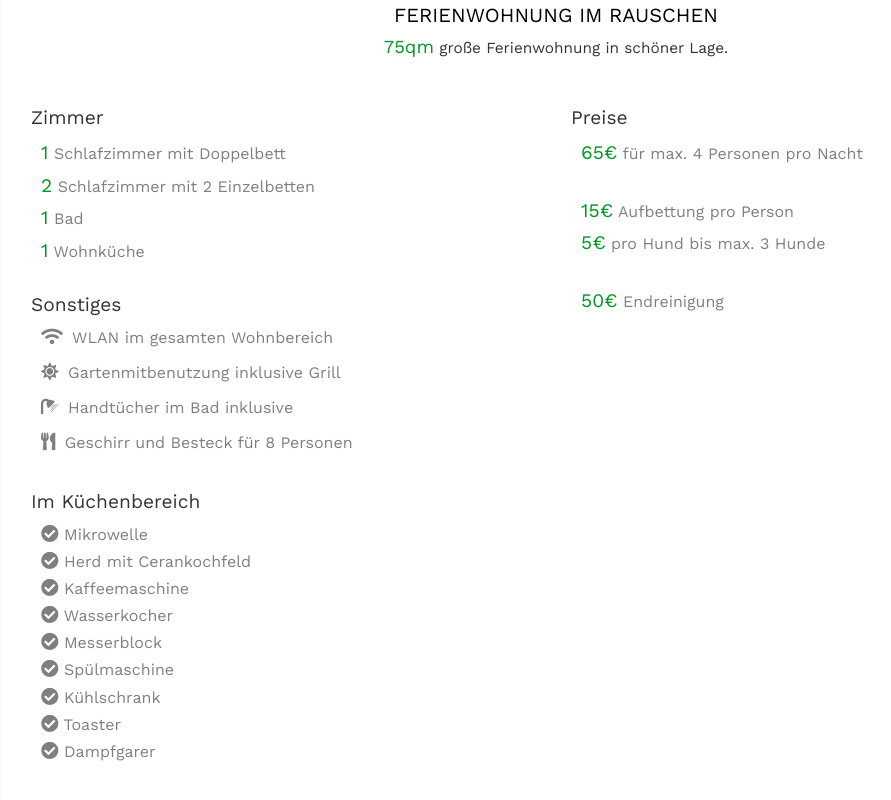
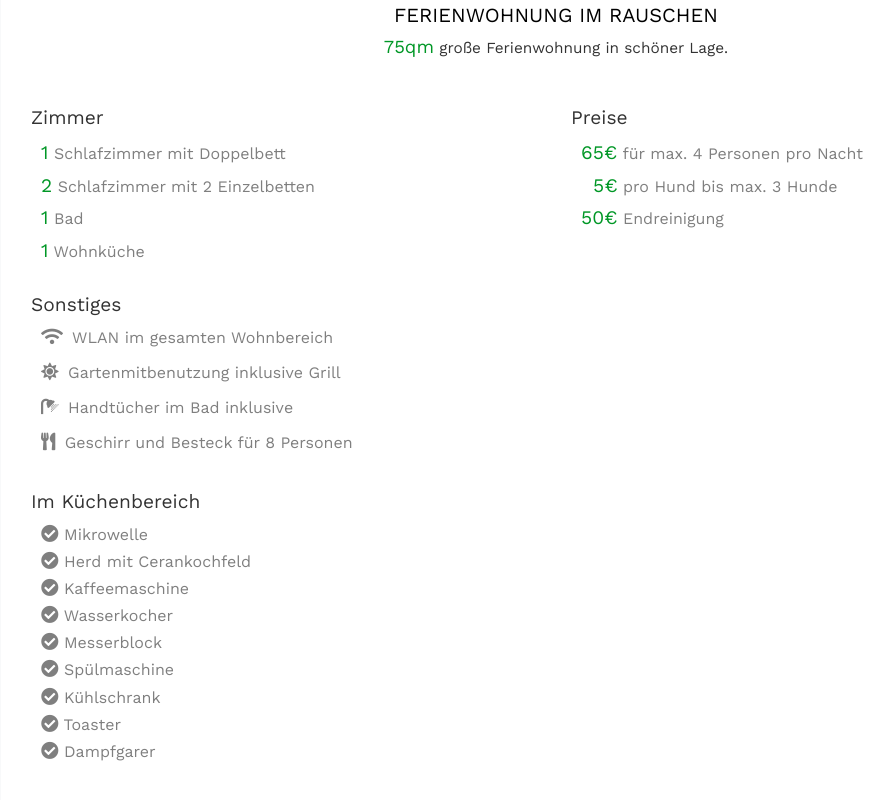
Before and after one commit to psurrey/im-rauschen, a plain HTML site: page index.html in a window 1280 px wide. Shown: the part 1616-2416 px from the top of the page, without its empty margins (84-975 px from the left). Drawn offline with nearby package versions, Linux system fonts and the light colour scheme.

Commit message:
Remove price item "Aufbettung"

```diff
--- a/index.html
+++ b/index.html
@@ -197,12 +197,7 @@
                       <h6>Preise</h6>
                       <ul>
                         <li><strong class="price">65€</strong> für max. 4 Personen pro Nacht</li>
-                      </ul>
-                      <ul>
-                        <li><strong class="price">15€</strong> Aufbettung pro Person</li>
-                        <li><strong class="price">5€</strong> pro Hund bis max. 3 Hunde</li>
-                      </ul>
-                      <ul class="mb-4">
+                        <li style="padding-left: 12px;"><strong class="price">5€</strong> pro Hund bis max. 3 Hunde</li>
                         <li><strong class="price">50€</strong> Endreinigung</li>
                       </ul>
                     </div>
```
